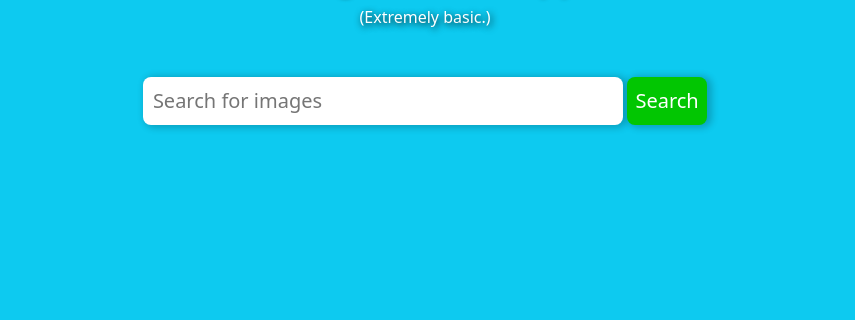
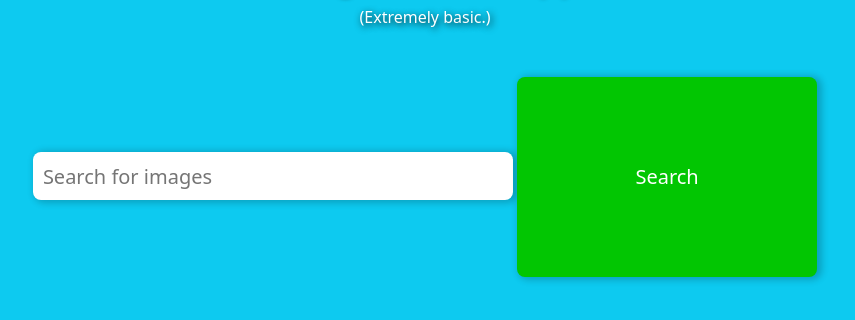
Before and after one commit to thiagoyb11/Image-Search-App, a plain HTML site: page index.html in a window 1024 px wide. Shown: the part 96-416 px from the top of the page, without its empty margins (87-942 px from the left). Drawn offline with nearby package versions, Linux system fonts and the light colour scheme.

Commit message:
styles.css

```diff
--- a/styles.css
+++ b/styles.css
@@ -90,12 +90,15 @@ button {
         gap: 5px;
         grid-template-columns: 400px 400px;
     }
+    .search-button {
+        height: 200px;
+        width: 300px;
+    }
 }
 @media (max-width: 636px) {
     .search-button {
         width: 300px;
         margin-top: 10px;
-        height: 200px;
     }
     input {
         width: 300px;
```
